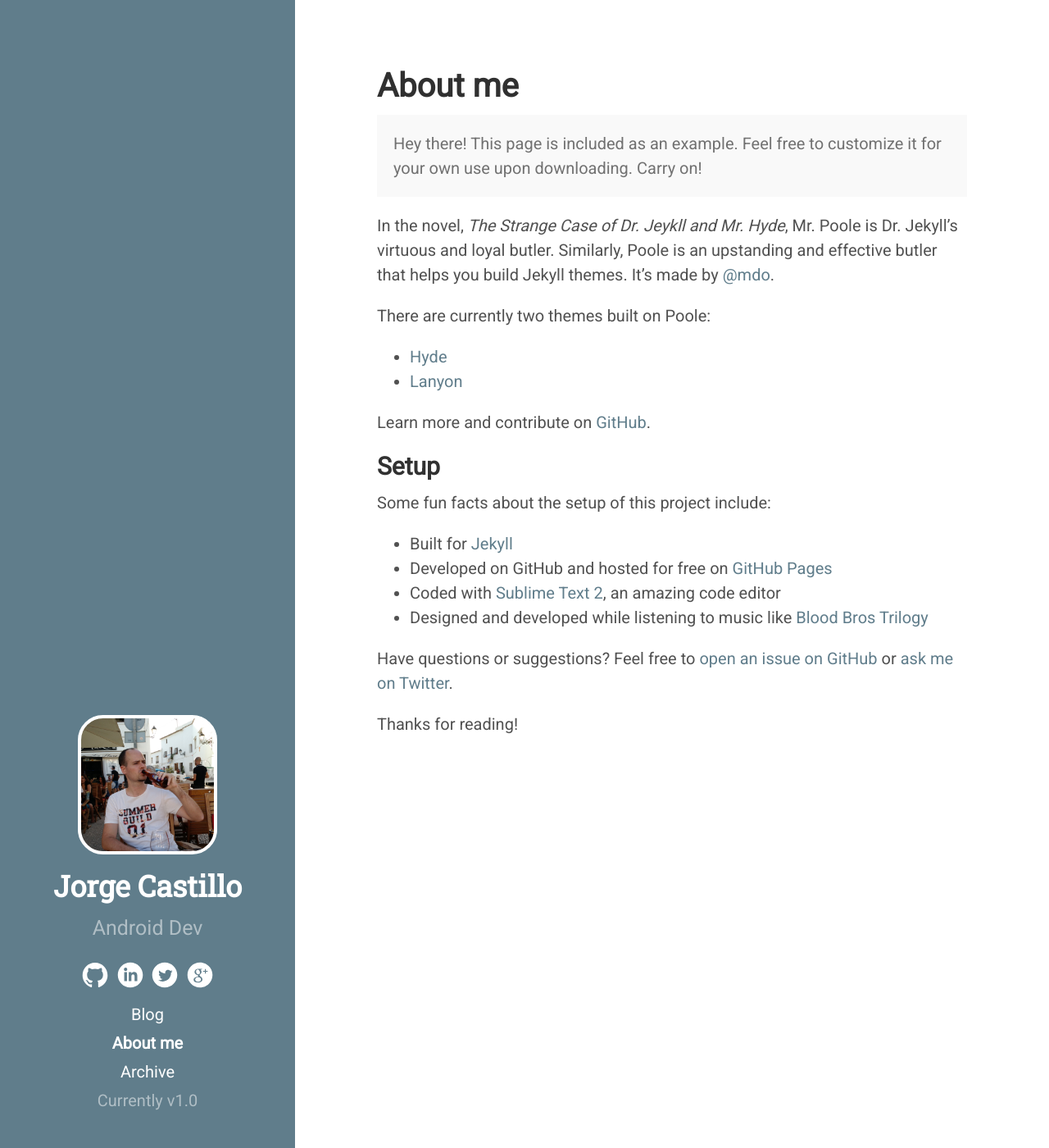
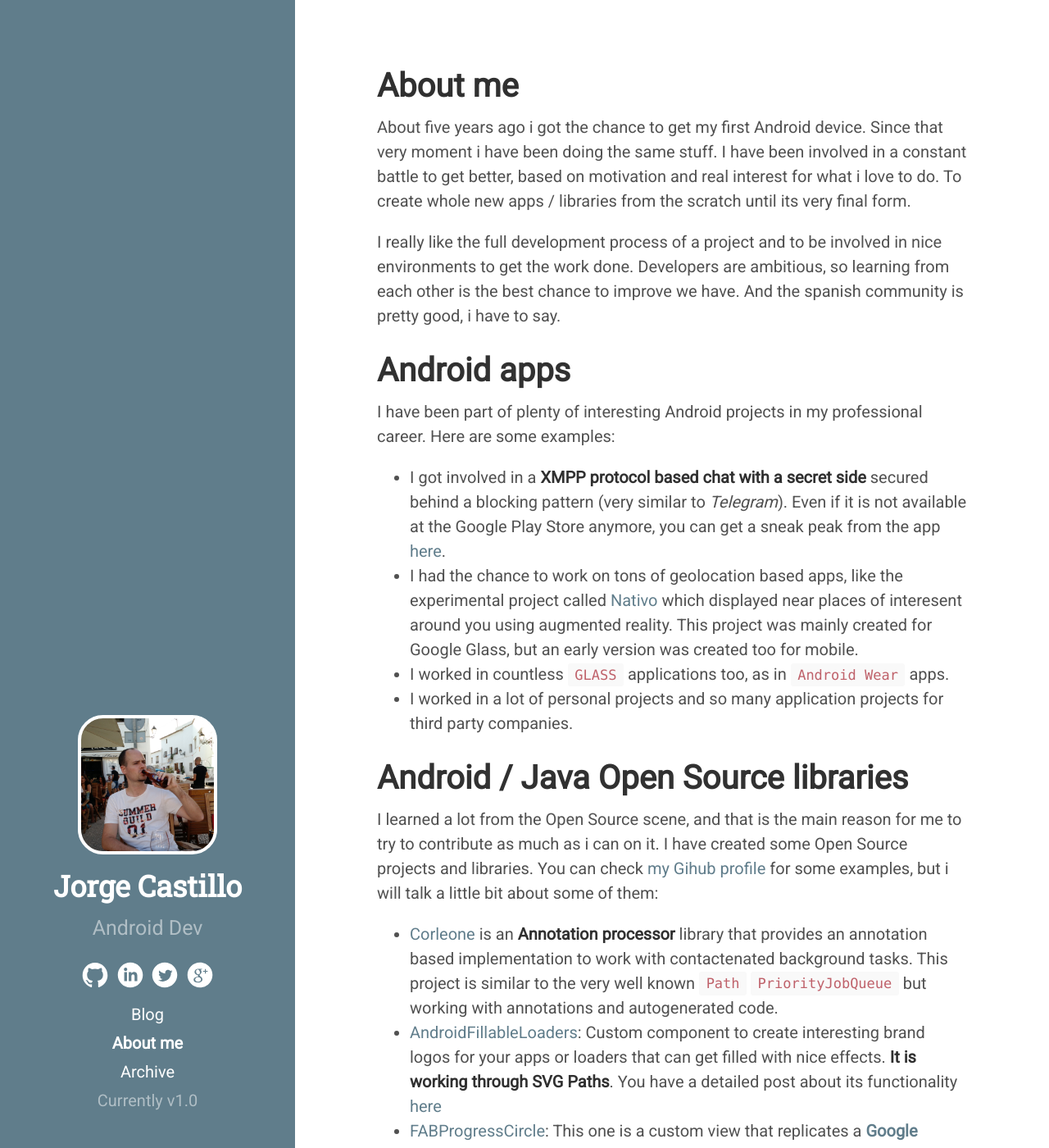
Before and after one commit to raja-ar/jorgecastilloprz.github.io, a Jekyll site: the page built from about.md, in a window 1280 px wide and 1400 px high. Shown: the whole window at 82% size. Built offline with Jekyll 4.4.1, drawn with Linux system fonts in a browser that asks for light colours; Markdown is read by kramdown in place of the engine named in the settings; some of the changed text lies outside the part shown.

Commit message:
Updated About me section.

```diff
--- a/about.md
+++ b/about.md
@@ -3,28 +3,42 @@ layout: page
 title: About me
 ---
 
-<p class="message">
-  Hey there! This page is included as an example. Feel free to customize it for your own use upon downloading. Carry on!
-</p>
+About five years ago i got the chance to get my first Android device. Since that very moment i have been
+doing the same stuff. I have been involved in a constant battle to get better, based on motivation and
+real interest for what i love to do. To create whole new apps / libraries from the scratch until its very
+final form.
 
-In the novel, *The Strange Case of Dr. Jeykll and Mr. Hyde*, Mr. Poole is Dr. Jekyll's virtuous and loyal butler. Similarly, Poole is an upstanding and effective butler that helps you build Jekyll themes. It's made by [@mdo](https://twitter.com/mdo).
+I really like the full development process of a project and to be involved in nice environments to get
+the work done. Developers are ambitious, so learning from each other is the best chance to improve we have.
+And the spanish community is pretty good, i have to say.
 
-There are currently two themes built on Poole:
+# Android apps
 
-* [Hyde](http://hyde.getpoole.com)
-* [Lanyon](http://lanyon.getpoole.com)
+I have been part of plenty of interesting Android projects in my professional career. Here are some examples:
+*  I got involved in a **XMPP protocol based chat with a secret side** secured behind a blocking pattern (very similar to *Telegram*). Even if it is not available at the Google Play Store anymore, you can get a sneak peak from the app [here](http://www.droiders.com/es/tag/enjoystr-es/).
+* I had the chance to work on tons of geolocation based apps, like the experimental project called [Nativo](https://play.google.com/store/apps/details?id=com.droiders.android.nativovanilla) which displayed near places of interesent around you using augmented reality. This project was mainly created for Google Glass, but an early version was created too for mobile.
+* I worked in countless `GLASS` applications too, as in `Android Wear` apps.
+* I worked in a lot of personal projects and so many application projects for third party companies.
 
-Learn more and contribute on [GitHub](https://github.com/poole).
+# Android / Java Open Source libraries
 
-## Setup
+I learned a lot from the Open Source scene, and that is the main reason for me to try to contribute as much as i can on it. I have created some Open Source projects and libraries. You can check [my Gihub profile](https://github.com/JorgeCastilloPrz/) for some examples, but i will talk a little bit about some of them:
 
-Some fun facts about the setup of this project include:
+* [Corleone](https://github.com/JorgeCastilloPrz/Corleone) is an **Annotation processor** library that provides an annotation based implementation to work with contactenated background tasks. This project is similar to the very well known `Path` `PriorityJobQueue` but working with annotations and autogenerated code.
+* [AndroidFillableLoaders](https://github.com/JorgeCastilloPrz/AndroidFillableLoaders): Custom component to create interesting brand logos for your apps or loaders that can get filled with nice effects. **It is working through SVG Paths**. You have a detailed post about its functionality [here](http://jorgecastillo.xyz/2015/08/16/android-fillable-loaders/)
+* [FABProgressCircle](https://github.com/JorgeCastilloPrz/FABProgressCircle): This one is a custom view that replicates a [**Google** material design approach](https://material-design.storage.googleapis.com/publish/material_v_4/material_ext_publish/0B6Okdz75tqQsa0QwVnd6NVlvWkk/components-progressactivity-typesofindicators-Circular_wFab_xhdpi_003.webm) to create a progress circle around any FloatingActionButton library.
+* [PagedHeadListView](https://github.com/JorgeCastilloPrz/PagedHeadListView): This one is a little bit old, so it is based in the `ListView` android component. It is a `ListView` wrapper with an interesting custom indicator and a paginated header.
+* [ExpandablePanel](https://github.com/JorgeCastilloPrz/ExpandablePanel): Library that provides an expandable through gestures panel with some different configurations.
+* [Mirage](https://github.com/JorgeCastilloPrz/Mirage) is a prototype of an app that is still being created on my free time. It is a geolocation based app for excursionists displaying plenty of interesting nature places around.
+* [Dagger2Scopes](https://github.com/JorgeCastilloPrz/Dagger2Scopes) was an early simple example of `Dagger 2` scoping working through components. It is not finished and i am planning to revamp it totally to provide an advance working code sample.
+* [ScalaForTheImpatient](https://github.com/JorgeCastilloPrz/ScalaForTheImpatient) is a `Scala` functional language project where i am solving all the exercises proposed by the [ScalaForTheImpatient](http://www.horstmann.com/scala/index.html) book.
+# Android games
 
-* Built for [Jekyll](http://jekyllrb.com)
-* Developed on GitHub and hosted for free on [GitHub Pages](https://pages.github.com)
-* Coded with [Sublime Text 2](http://sublimetext.com), an amazing code editor
-* Designed and developed while listening to music like [Blood Bros Trilogy](https://soundcloud.com/maddecent/sets/blood-bros-series)
+I got the chance to work in a game development company where we created games composed totally by custom
+views and custom animations. Those were sport manager games where we had more than a million users. It
+was an interesting challenge. Here are some examples:
 
-Have questions or suggestions? Feel free to [open an issue on GitHub](https://github.com/poole/issues/new) or [ask me on Twitter](https://twitter.com/mdo).
-
-Thanks for reading!
+* [Fantasy Manager Football 2015](https://play.google.com/store/apps/details?id=com.fromthebenchgames.fmfootball2015) is a football manager game with tons of official licenses and versions for important european clubs. We created all the binaries using gradle `flavor` system. You can check for some of the different football games we created [here](https://play.google.com/store/apps/dev?id=4682432532609369869).
+* [NBA General Manager 2015](https://play.google.com/store/apps/details?id=com.fromthebenchgames.nbamanager15) is one of the official NBA licensed games with more than a million users.
+* [Football Franchise 2015](https://play.google.com/store/apps/details?id=com.fromthebenchgames.nflpamanager14) is an NFL manager game based in the oficial NFL.
+* [Baseball General Manager 2015](https://play.google.com/store/apps/details?id=com.fromthebenchgames.mlbpamanager14) is a baseball manager game based in the oficial Major League Baseball.
```
